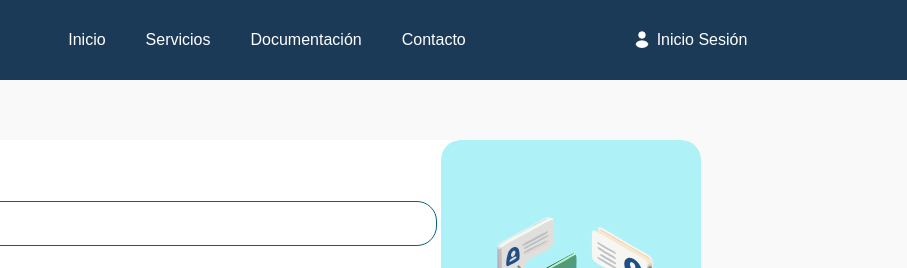
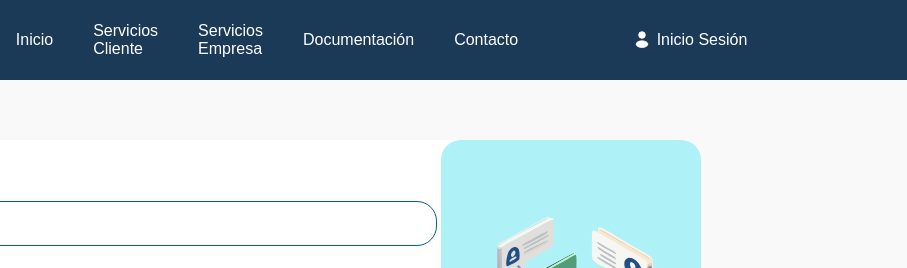
Before and after one commit to albasanchez00/Proyecto_IA_Medica-main, a plain HTML site: page Vista/contacto.html in a window 1280 px wide. Shown: the top 268 px of the page, 373-1280 px from the left. Drawn offline with Linux system fonts and the light colour scheme.

Commit message:
links nav

```diff
--- a/Vista/contacto.html
+++ b/Vista/contacto.html
@@ -25,7 +25,8 @@
                     <nav class="nav-cabecera">
                         <ul class="nav-links" id="nav-links">
                             <li><a href="../index.html" class="menu">Inicio</a></li>
-                            <li><a href="#" class="menu">Servicios</a></li>
+                            <li><a href="./serviciosCliente.html" class="menu">Servicios Cliente</a></li>
+                            <li><a href="./serviciosEmpresa.html" class="menu">Servicios Empresa</a></li>
                             <li><a href="#" class="menu">Documentación</a></li>
                             <li><a href="./contacto.html" class="menu">Contacto</a></li>
                         </ul>
```
Also changed, not shown: Vista/inicioSesion.html (+2 -1 lines), Vista/panelUsuario.html (+2 -1 lines), Vista/pedirCita.html (+2 -1 lines), Vista/registro.html (+2 -1 lines), Vista/serviciosEmpresa.html (+2 -1 lines), Vista/terminoCondiciones.html (+2 -1 lines), index.html (+2 -1 lines).
